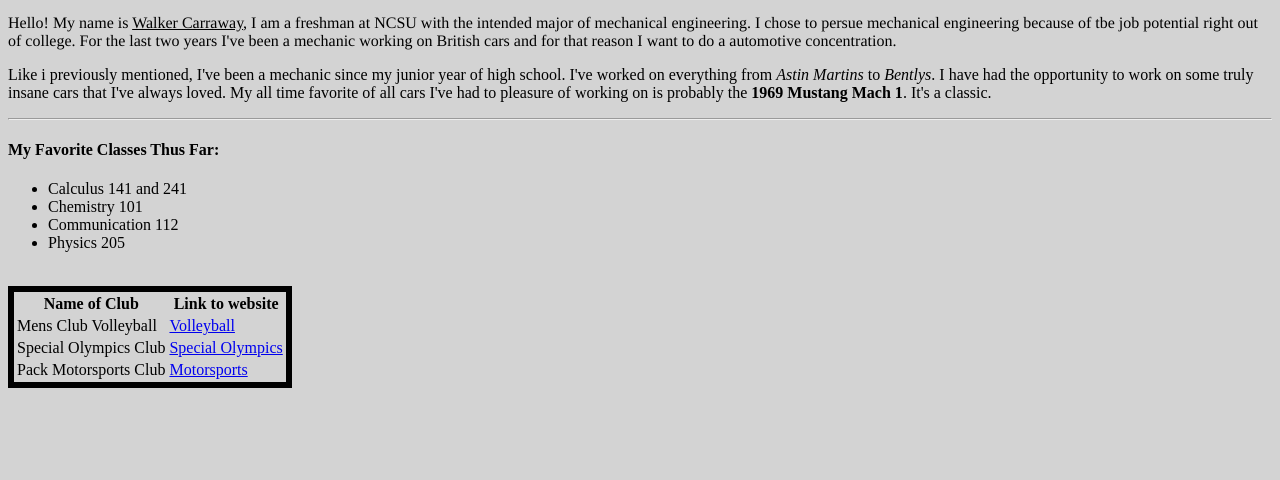
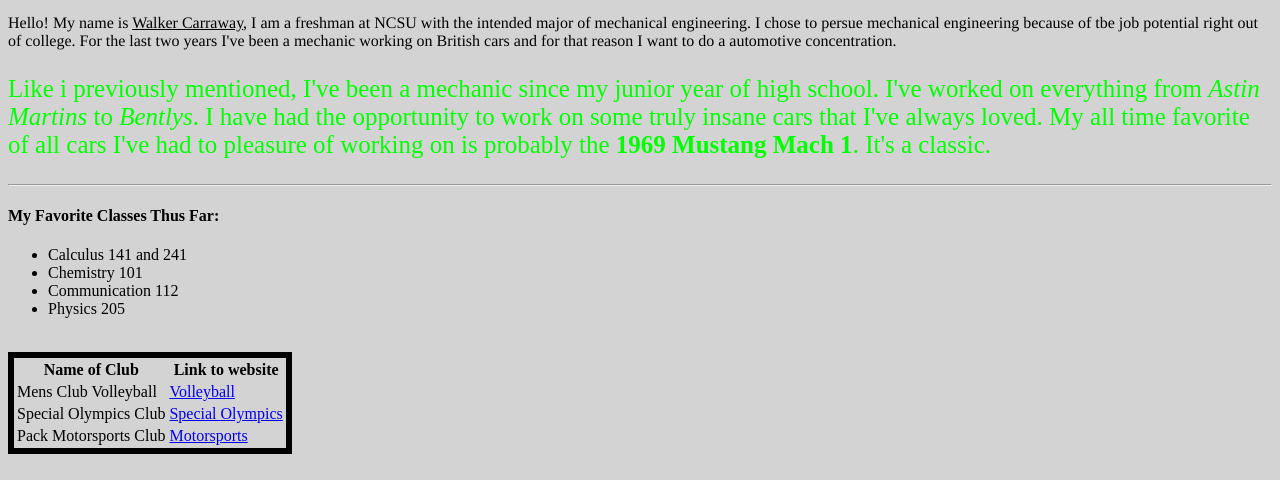
Before and after one commit to wrcarraw/webpages, a plain HTML site: page index.html in a window 1280 px wide. Shown: the part 387-867 px from the top of the page. Before the commit the page ends 801 px from the top, so only its background shows below. Drawn offline with Linux system fonts and the light colour scheme.

Commit message:
Update index.html

```diff
--- a/index.html
+++ b/index.html
@@ -25,7 +25,7 @@
 		I chose to persue mechanical engineering because of tbe job potential right out of college. For the last two years
 		I've been a mechanic working on British cars and for that reason I want to do a automotive concentration.
 		</p>
-		<p style="font-family: Futura" > Like i previously mentioned, I've been a mechanic since my junior year of high school. I've worked on everything from
+		<p style="font-family: Futura; color: #00ff00; font-size: 25px; font-alignment: center" > Like i previously mentioned, I've been a mechanic since my junior year of high school. I've worked on everything from
 		<i>Astin Martins</i> to <i>Bentlys</i>. I have had the opportunity to work on some truly insane cars that I've always loved. My all time favorite
 		of all cars I've had to pleasure of working on is probably the <b>1969 Mustang Mach 1</b>. It's a classic.
 		</p>
```
